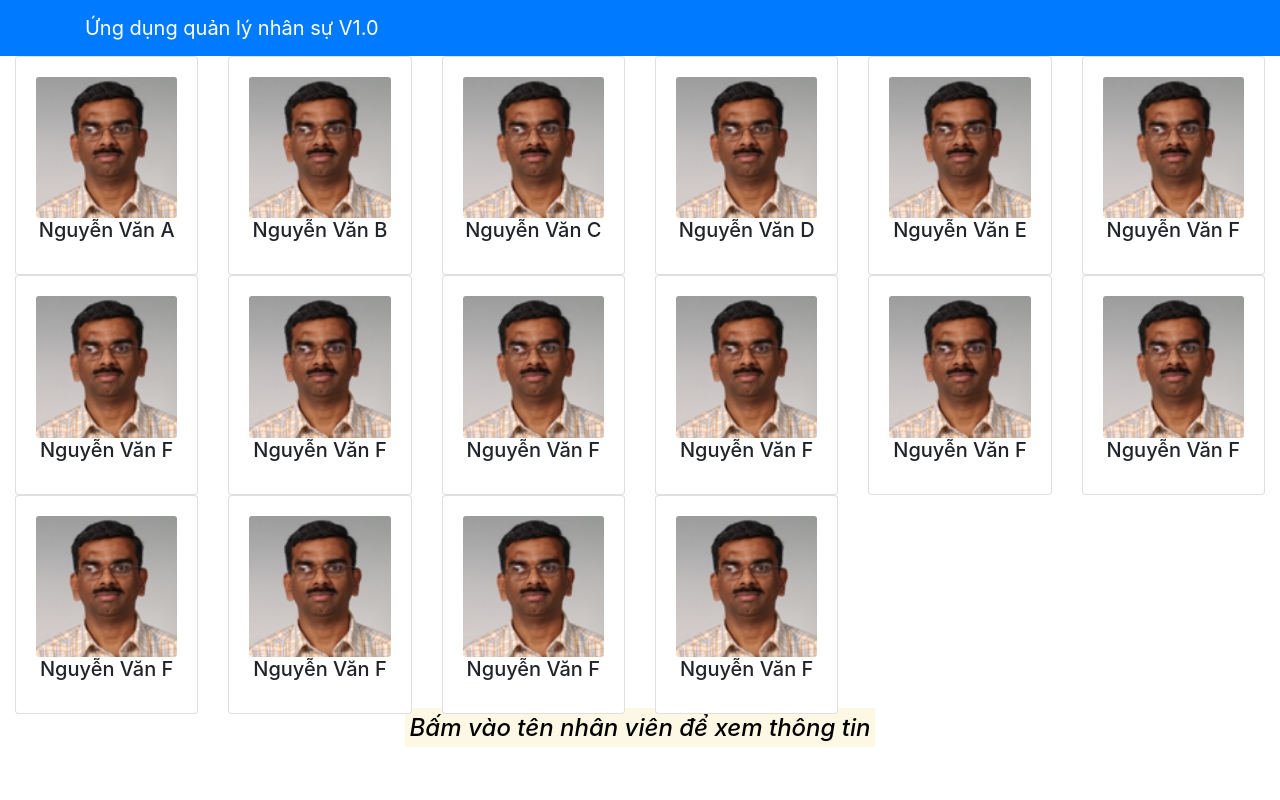
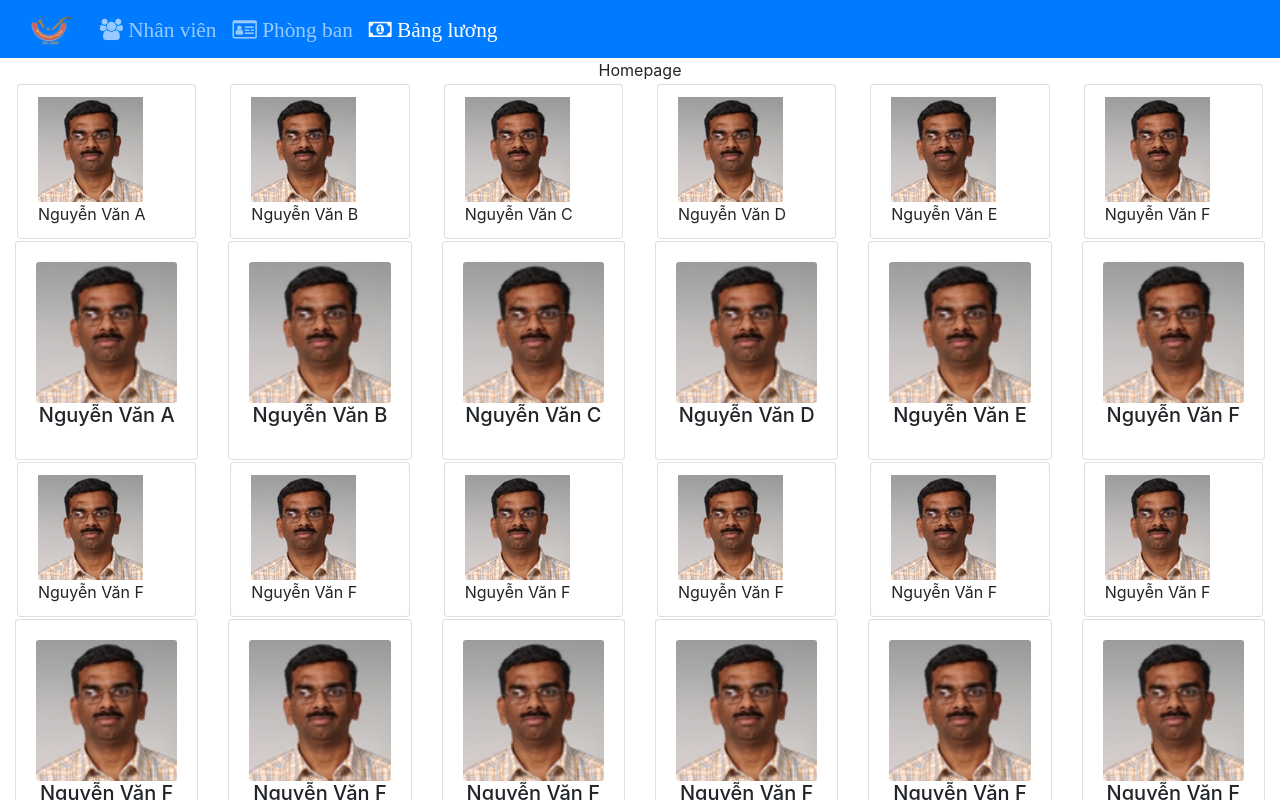
Before and after one commit to nhtc/FunixReactJS, a React (Create React App) app: page /salary in a window 1280 px wide. Shown: the top 800 px of the page. Built offline with nearby package versions, Linux system fonts and the light colour scheme.

Commit message:
update navigation

```diff
--- a/package.json
+++ b/package.json
@@ -11,6 +11,7 @@
     "prop-types": "15.6.0",
     "react": "^16.3.2",
     "react-animation-components": "3.0.0",
+    "react-bootstrap": "^2.4.0",
     "react-dom": "^16.3.2",
     "react-popper": "0.9.2",
     "react-redux": "5.0.7",
--- a/src/App.js
+++ b/src/App.js
@@ -1,10 +1,12 @@
+import React, { Component } from "react"
+import { Redirect, Route, Switch, BrowserRouter } from "react-router-dom"
 import "./App.css"
-import { Navbar, NavbarBrand } from "reactstrap"
+import Footer from "./components/FooterComponent"
+import Header from "./components/HeaderComponent"
+import Menu from "./components/MenuComponent"
+import Navigation from "./components/NavigationComponent"
 import StaffList from "./components/StaffListComponent"
-import ColumnPicker from "./components/ColumnPickerComponent"
 import { STAFFS } from "./shared/staffs"
-import React, { Component } from "react"
-
 class App extends Component {
 	constructor(props) {
 		super(props)
@@ -18,24 +20,28 @@ class App extends Component {
 		this.setState({ columns: column })
 	}
 	render() {
-		return (
-			<div className='App'>
-				<Navbar dark color='primary'>
-					<div className='container'>
-						<NavbarBrand href='/'>
-							Ứng dụng quản lý nhân sự V1.0
-						</NavbarBrand>
-					</div>
-				</Navbar>
-				{/* <ColumnPicker
-					columns={this.state.columns}
-					onRecieveColumn={this.onSetColumn}
-				/> */}
+		const Staff = () => {
+			return (
 				<StaffList
 					staffs={this.state.staffs}
 					columns={this.state.columns}
 				/>
-			</div>
+			)
+		}
+		return (
+			<BrowserRouter>
+				<div className='App'>
+					<Header />
+					Homepage
+					<Switch>
+						<Route path='/staffs' component={Staff} />
+						<Route path='/rooms' component={Staff} />
+						<Route path='/salary' component={Staff} />
+						<Redirect to='/' />
+					</Switch>
+					{/* <Footer /> */}
+				</div>
+			</BrowserRouter>
 		)
 	}
 }
--- /dev/null
+++ b/src/components/FooterComponent.js
@@ -0,0 +1,103 @@
+import React from "react"
+import { Link } from "react-router-dom"
+import "./style.css"
+function Footer(props) {
+	return (
+		<div className='footer bg-info'>
+			<div className='container-fluid'>
+				<div className='row'>
+					{/* <div className='col-4 offset-1 col-sm-2'>
+						<h5>Links</h5>
+						<ul className='list-unstyled'>
+							<li>
+								<a to='/home'>Home</a>
+							</li>
+							<li>
+								<a to='/aboutus'>About Us</a>
+							</li>
+							<li>
+								<a to='/menu'>Menu</a>
+							</li>
+							<li>
+								<a to='/contactus'>Contact</a>
+							</li>
+						</ul>
+					</div> */}
+					<div className='col-5 col-sm-5 text-left info'>
+						<h5>Our Address</h5>
+						<address>
+							121, Clear Water Bay Road
+							<br />
+							Clear Water Bay, Kowloon
+							<br />
+							HONG KONG
+							<br />
+							<i className='fa fa-phone' aria-hidden='true'></i>
+							: +852 1234 5678
+							<br />
+							<i className='fa fa-fax fa-lg'></i>: +852 8765 4321
+							<br />
+							<i className='fa fa-envelope fa-lg'></i>:{" "}
+							<a href='mailto:confusion@food.net'>
+								confusion@food.net
+							</a>
+						</address>
+					</div>
+					<div className='col-7 col-sm-4 align-self-center'>
+						<div className='text-left'>
+							<a
+								className='btn btn-social-icon btn-google'
+								href='http://google.com/+'
+							>
+								<i
+									className='fa fa-google-plus-square fa-3x'
+									aria-hidden='true'
+								></i>
+							</a>
+							<a
+								className='btn btn-social-icon btn-facebook'
+								href='http://www.facebook.com/profile.php?id='
+							>
+								<i
+									className='fa fa-facebook-square fa-3x'
+									aria-hidden='true'
+								></i>
+							</a>
+							<a
+								className='btn btn-social-icon btn-linkedin'
+								href='http://www.linkedin.com/in/'
+							>
+								<i className='fa fa-linkedin-square fa-3x'></i>
+							</a>
+							<a
+								className='btn btn-social-icon btn-twitter'
+								href='http://twitter.com/'
+							>
+								<i className='fa fa-twitter-square fa-3x'></i>
+							</a>
+							<a
+								className='btn btn-social-icon btn-google'
+								href='http://youtube.com/'
+							>
+								<i className='fa fa-youtube-square fa-3x'></i>
+							</a>
+							<a className='btn btn-social-icon' href='mailto:'>
+								<i
+									className='fa fa-envelope-o fa-3x'
+									aria-hidden='true'
+								></i>
+							</a>
+						</div>
+					</div>
+				</div>
+				<div className='row justify-content-center'>
+					<div className='col-auto'>
+						<p>© Copyright 2018 Ristorante Con Fusion</p>
+					</div>
+				</div>
+			</div>
+		</div>
+	)
+}
+
+export default Footer
--- /dev/null
+++ b/src/components/HeaderComponent.js
@@ -0,0 +1,78 @@
+import React, { Component } from "react"
+import {
+	Navbar,
+	NavbarBrand,
+	Nav,
+	NavbarToggler,
+	Collapse,
+	NavItem,
+	Jumbotron,
+} from "reactstrap"
+import { NavLink } from "react-router-dom"
+import "./style.css"
+class Header extends Component {
+	constructor(props) {
+		super(props)
+		this.state = {
+			isNavOpen: false,
+		}
+	}
+
+	toggleNav = () => {
+		this.setState({ isNavOpen: !this.state.isNavOpen })
+	}
+
+	render() {
+		return (
+			<div>
+				<Navbar light expand='md' color='primary'>
+					<div className='container-fluid'>
+						<NavbarToggler onClick={this.toggleNav} />
+						<NavbarBrand className='mr-auto brand' href='/'>
+							<img
+								src='assets/images/logo.png'
+								height='30'
+								width='41'
+								alt='Ristorante Con Fusion'
+							/>
+						</NavbarBrand>
+						<Collapse isOpen={this.state.isNavOpen} navbar>
+							<Nav navbar>
+								<NavItem>
+									<NavLink
+										className='nav-link'
+										to='/staffs'
+										activeClassName='active'
+									>
+										<span className='fa fa-users fa-lg'>
+											{" "}
+											Nhân viên
+										</span>{" "}
+									</NavLink>
+								</NavItem>
+								<NavItem>
+									<NavLink className='nav-link' to='/rooms'>
+										<span className='fa fa-id-card-o fa-lg'>
+											{" "}
+											Phòng ban
+										</span>{" "}
+									</NavLink>
+								</NavItem>
+								<NavItem>
+									<NavLink className='nav-link' to='/salary'>
+										<span className='fa fa-money fa-lg'>
+											{" "}
+											Bảng lương
+										</span>{" "}
+									</NavLink>
+								</NavItem>
+							</Nav>
+						</Collapse>
+					</div>
+				</Navbar>
+			</div>
+		)
+	}
+}
+
+export default Header
--- /dev/null
+++ b/src/components/NavigationComponent.js
@@ -0,0 +1,68 @@
+import React from "react"
+import { Link } from "react-router-dom"
+import {
+	Collapse,
+	Nav,
+	Navbar,
+	NavbarBrand,
+	NavbarToggler,
+	NavItem,
+} from "reactstrap"
+import { NavLink } from "react-router-dom"
+const Navigation = () => {
+	return (
+		<div>
+			<div>
+				<Navbar color='primary' expand='md' light>
+					<NavbarBrand href='/'>
+						<img
+							src='../assets/images/logo.png'
+							width='50'
+							height='50'
+						/>
+					</NavbarBrand>
+					<NavbarToggler onClick={function noRefCheck() {}} />
+					<Collapse navbar>
+						<Nav className='me-auto navbar' navbar>
+							<NavItem>
+								<NavLink to='/google'>
+									<i
+										className='fa fa-users fa-2x'
+										aria-hidden='true'
+									></i>
+									<span className='align-text-bottom'>
+										Nhân viên
+									</span>
+								</NavLink>
+							</NavItem>
+							<NavItem className>
+								<NavLink href='https://github.com/reactstrap/reactstrap'>
+									<i
+										className='fa fa-id-card-o fa-2x'
+										aria-hidden='true'
+									></i>
+									<span className='align-text-bottom'>
+										Phòng ban
+									</span>
+								</NavLink>
+							</NavItem>
+							<NavItem>
+								<NavLink href='https://github.com/reactstrap/reactstrap'>
+									<i
+										className='fa fa-money fa-2x'
+										aria-hidden='true'
+									></i>
+									<span className='align-text-bottom'>
+										Bảng lương
+									</span>
+								</NavLink>
+							</NavItem>
+						</Nav>
+					</Collapse>
+				</Navbar>
+			</div>
+		</div>
+	)
+}
+
+export default Navigation
--- a/src/components/StaffListComponent.js
+++ b/src/components/StaffListComponent.js
@@ -20,19 +20,31 @@ class StaffList extends Component {
 		console.log(staff)
 		this.setState({ selectedStaff: staff })
 	}
+
 	renderStaff(staff) {
 		if (staff != null) {
 			return (
-				<div className='col-lg-6 col-sm-12'>
+				<div className='container'>
+					<div className='row'>
+						<div className='col-lg-3'>
+							<CardImg src={staff.image} />
+						</div>
+						<div className='col-lg-9 col-sm-12'>
 							<Card>
 								<CardBody>
-							<CardTitle>Họ và tên: {staff.name}</CardTitle>
+									<CardTitle>
+										Họ và tên: {staff.name}
+									</CardTitle>
 									<CardText>
-								Ngày sinh: {dateFormat(staff.doB, "dd/mm/yyyy")}
+										Ngày sinh:{" "}
+										{dateFormat(staff.doB, "dd/mm/yyyy")}
 									</CardText>
 									<CardText>
 										Ngày vào công ty:
-								{dateFormat(staff.startDate, "dd/mm/yyyy")}
+										{dateFormat(
+											staff.startDate,
+											"dd/mm/yyyy"
+										)}
 									</CardText>
 									<CardText>
 										Phòng ban: {staff.department.name}
@@ -46,6 +58,8 @@ class StaffList extends Component {
 								</CardBody>
 							</Card>
 						</div>
+					</div>
+				</div>
 			)
 		} else {
 			return <div></div>
@@ -57,7 +71,7 @@ class StaffList extends Component {
 		const listStaff = this.props.staffs.map(staff => {
 			return (
 				<div className={temp} key={staff.id}>
-					{/* <ListGroup>
+					<ListGroup>
 						<ListGroupItem
 							className={
 								staff === this.state.selectedStaff
@@ -77,7 +91,7 @@ class StaffList extends Component {
 
 							{staff.name}
 						</ListGroupItem>
-						</ListGroup> */}
+					</ListGroup>
 					<Card
 						onClick={() => {
 							this.onStaffSelected(staff)
@@ -97,9 +111,9 @@ class StaffList extends Component {
 			<div className='container-fluid text-left'>
 				<div className='row'>{listStaff}</div>
 				<h4 className='text-center'>
-					<mark>
+					{/* <mark>
 						<em>Bấm vào tên nhân viên để xem thông tin</em>
-					</mark>
+					</mark> */}
 				</h4>
 				<div className='row'>
 					<div className='col-12'>
--- /dev/null
+++ b/src/components/style.css
@@ -0,0 +1,40 @@
+.fa-google-plus-square {
+    color: red;
+}
+.fa-facebook-square {
+    color: blue;
+}
+.fa-linkedin-square {
+    color: rgb(28, 28, 151);
+}
+.fa-twitter-square {
+    color: rgb(81, 122, 235);
+}
+.fa-youtube-square {
+    color: red;
+}
+.btn-social-icon i {
+    background: radial-gradient(closest-side,white,#17a2b8);
+}
+.btn-social-icon {
+    padding: 8px!important;
+}
+
+
+.info {
+    margin-left: 100px;
+}
+
+.nav-link .fa {
+    opacity: .6;
+    color: white;
+}
+.active span {
+    opacity: 1 !important;
+}
+.title {
+    margin-left: 30px;
+}
+.brand img {
+    margin-right: 20px ;
+}
--- a/src/index.js
+++ b/src/index.js
@@ -3,7 +3,7 @@ import ReactDOM from "react-dom"
 import "./index.css"
 import App from "./App"
 import "bootstrap/dist/css/bootstrap.min.css"
-
+import "font-awesome/css/font-awesome.min.css"
 // const root = ReactDOM.createRoot(document.getElementById("root"));
 // root.render(
 // 	<React.StrictMode>
```
Also changed, not shown: 1 other file (tests, documents, lock files or other folders). Lines whose indentation alone changed are shown as unchanged.
